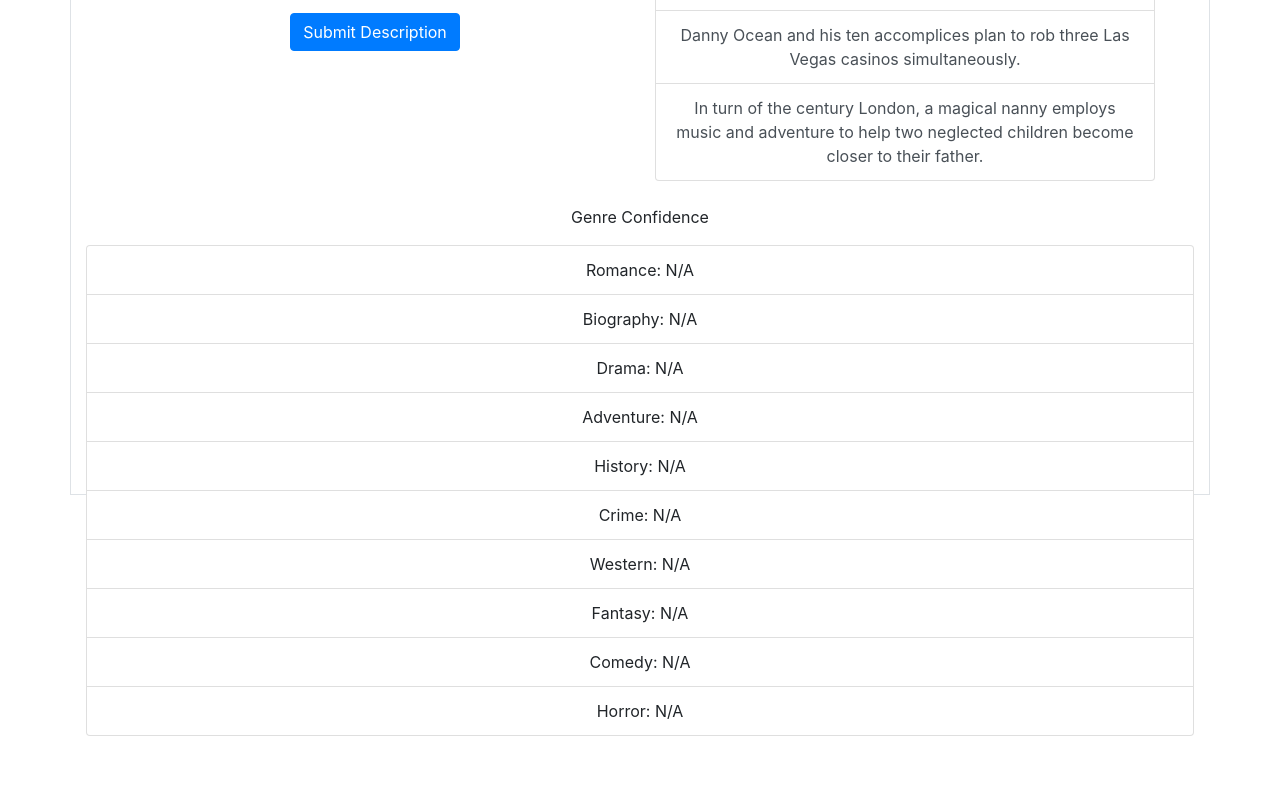
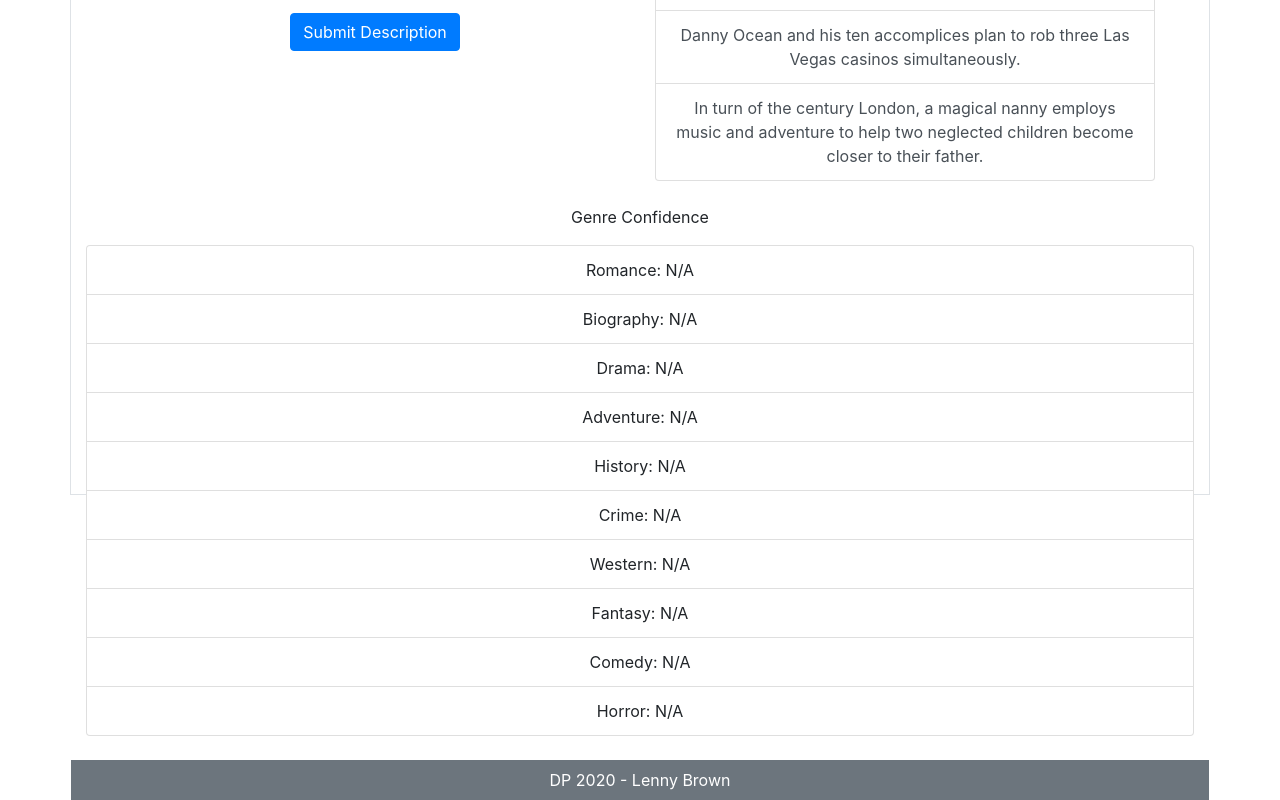
Before and after one commit to lbrown51/description-prediction-react, a React (Create React App) app: page / in a window 1280 px wide. Shown: the part 305-1105 px from the top of the page. Before the commit the page ends 1041 px from the top, so only its background shows below. Built offline with nearby package versions, Linux system fonts and the light colour scheme.

Commit message:
Added a footer

```diff
--- a/src/App.js
+++ b/src/App.js
@@ -106,6 +106,11 @@ class App extends Component {
               </ListGroup>
             </Col>
           </Row>
+          <Row className='d-block mt-4'>
+            <Navbar bg='secondary' variant='dark'>
+              <span className='text-white mx-auto'>DP 2020 - Lenny Brown</span>
+            </Navbar>
+          </Row>
         </Container>
       </div>
     );
```
